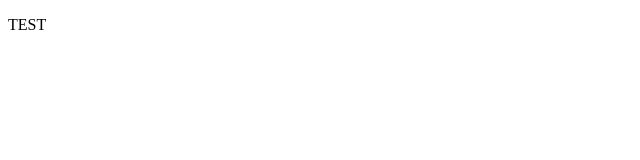
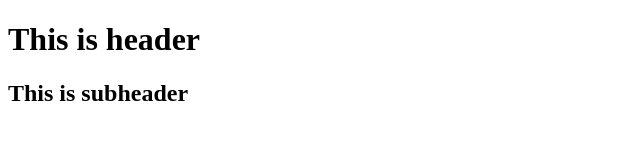
Before and after one commit to Sadorus/sadorus, a website: page index.html in a window 1280 px wide. Shown: the whole page, without its empty margins (0-640 px from the left). Drawn offline with Linux system fonts and the light colour scheme.

Commit message:
Added headers

```diff
--- a/index.html
+++ b/index.html
@@ -6,6 +6,7 @@
     <title>Document</title>
 </head>
 <body>
-    <p>TEST</p>
+    <h1>This is header</h1>
+    <H2>This is subheader</H2>
 </body>
 </html>
```
